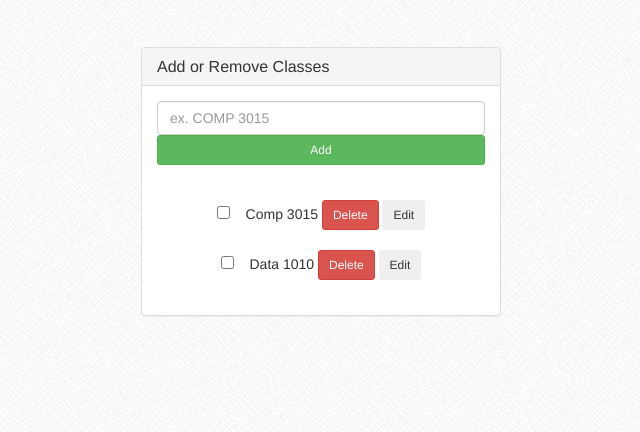
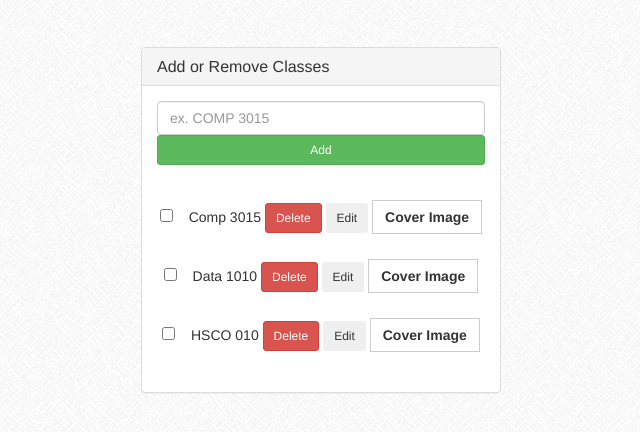
Before and after one commit to Karanveergill/lab5, a PHP site: page / in a window 1280 px wide. Shown: the part 173-605 px from the top of the page, without its empty margins (319-959 px from the left). Run offline with PHP 8.4, Linux system fonts and the light colour scheme.

Commit message:
Updating file upload

```diff
--- a/courses.json
+++ b/courses.json
@@ -4,5 +4,8 @@
     },
     "Data 1010": {
         "completed": false
+    },
+    "HSCO 010": {
+        "completed": false
     }
 }
--- a/css/style.css
+++ b/css/style.css
@@ -99,6 +99,17 @@ body {
 
 .sidebar ul li a.active {
     background-color: #eee;
+}
+
+input[type="file"] {
+    display: none;
+}
+
+.custom-file-upload {
+    border: 1px solid #ccc;
+    display: inline-block;
+    padding: 6px 12px;
+    cursor: pointer;
 }
 
 .sidebar .arrow {
--- a/index.php
+++ b/index.php
@@ -53,6 +53,14 @@ $contents = json_decode(file_get_contents('./courses.json'), true);
                                         <input type="hidden" name="class_Name" value="<?php echo $className ?>">
                                         <button class="btn btn-sm btn-grey"> Edit</button>
                                     </form>
+                                    <form style="display: inline" action="coverimage.php" method="post">
+                                        <label class="custom-file-upload">
+                                            <input type="file" name="coverImage" />
+                                            Cover Image
+                                        </label>
+                                    </form>
+
+
                                 </div>
                             <?php endforeach; ?>
                         </div>
```
Also changed, not shown: coverimage.php (added, +14 -0 lines).
